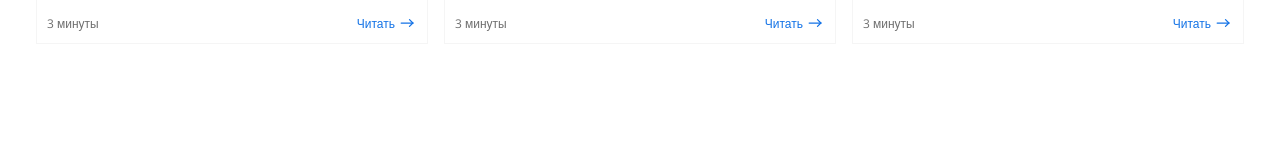
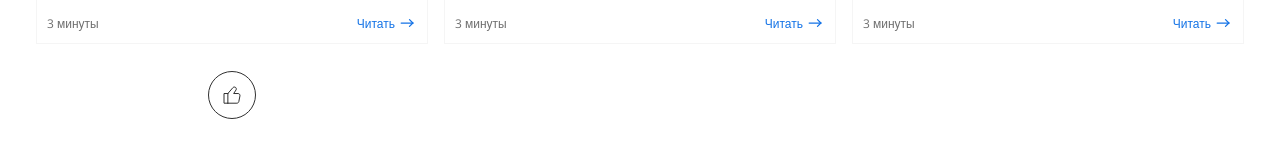
Before and after one commit to comradeskolopendra/blog-homework, a Next.js app: page / in a window 1280 px wide. Shown: the part 472-630 px from the top of the page. Built offline with nearby package versions, Linux system fonts and the light colour scheme; no server answers.

Commit message:
bugfix: Вернул кнопку LikeButton на главной странице для теста

```diff
--- a/app/page.tsx
+++ b/app/page.tsx
@@ -1,6 +1,6 @@
 // "use client"; // - это если компоненту нужна интерактивность, взаимодействией с клиентом напрямую.
 
-import { Card } from "@/components";
+import { Card, LikeButton } from "@/components";
 import styles from "./page.module.css";
 
 export default function Home() {
@@ -36,6 +36,8 @@ export default function Home() {
         readTime={3}
         href={"/"}
       />
+
+      <LikeButton isLikedInitial={false} />
     </main>
   );
 }
```
